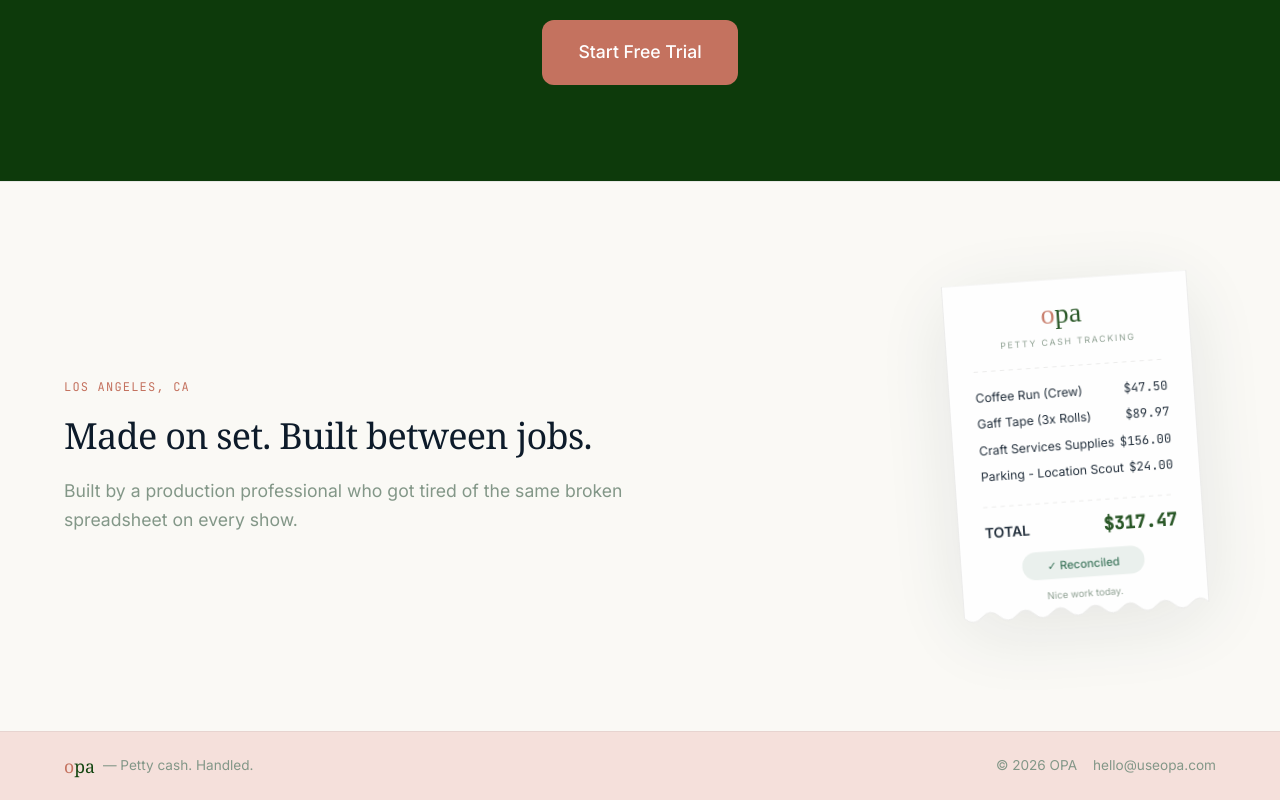
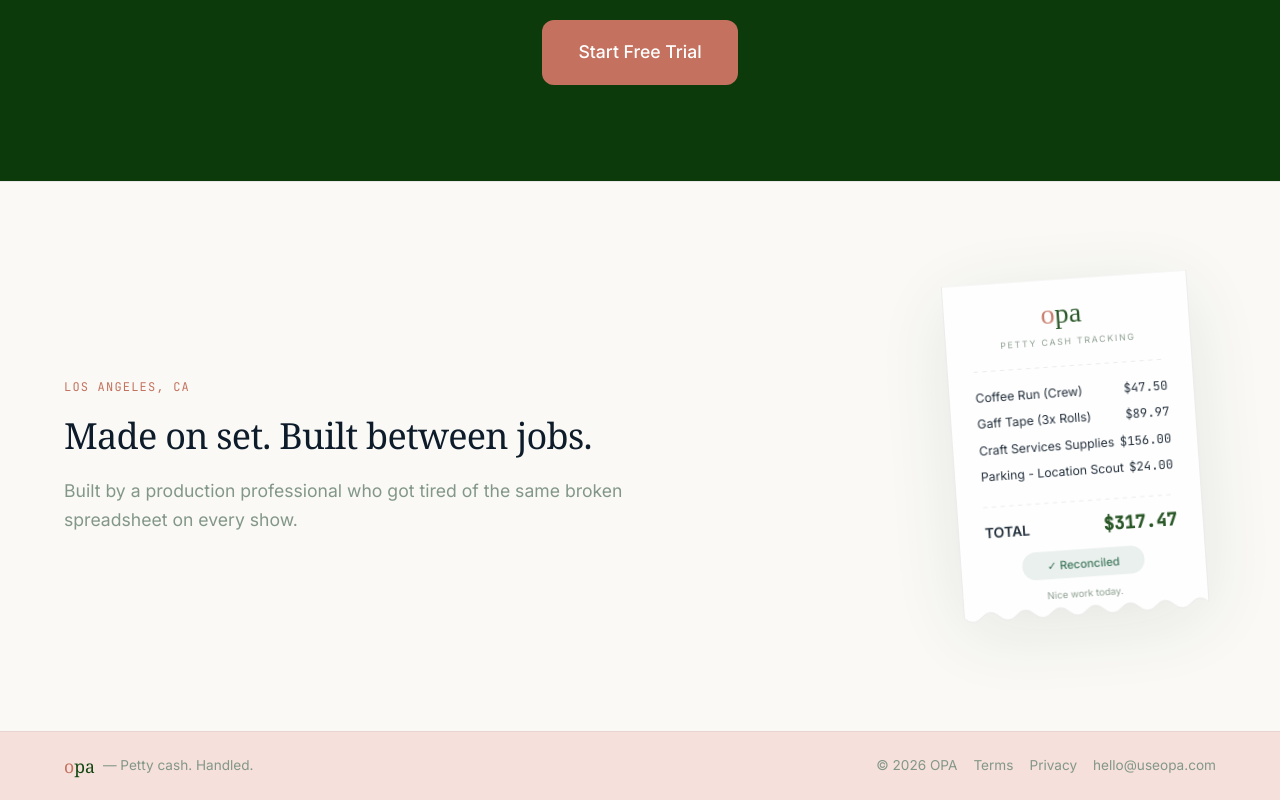
Before and after one commit to blynch33/opa-landing, a Next.js app: page / in a window 1280 px wide. Shown: the part 4943-5743 px from the top of the page. Built offline with nearby package versions, Linux system fonts and the light colour scheme; a web font is replaced by a local one.

Commit message:
Add Terms and Privacy links to footer
Co-Authored-By: Claude Opus 4.6 <noreply@anthropic.com>

```diff
--- a/app/page.tsx
+++ b/app/page.tsx
@@ -873,6 +873,8 @@ export default function Home() {
           </div>
           <div style={{ display: 'flex', alignItems: 'center', gap: '16px', fontSize: '0.85rem', color: 'var(--sage)' }}>
             <span>© {new Date().getFullYear()} OPA</span>
+            <a href="/terms" style={styles.footerLink}>Terms</a>
+            <a href="/privacy" style={styles.footerLink}>Privacy</a>
             <a href="mailto:hello@useopa.com" style={styles.footerLink}>hello@useopa.com</a>
           </div>
         </div>
```
